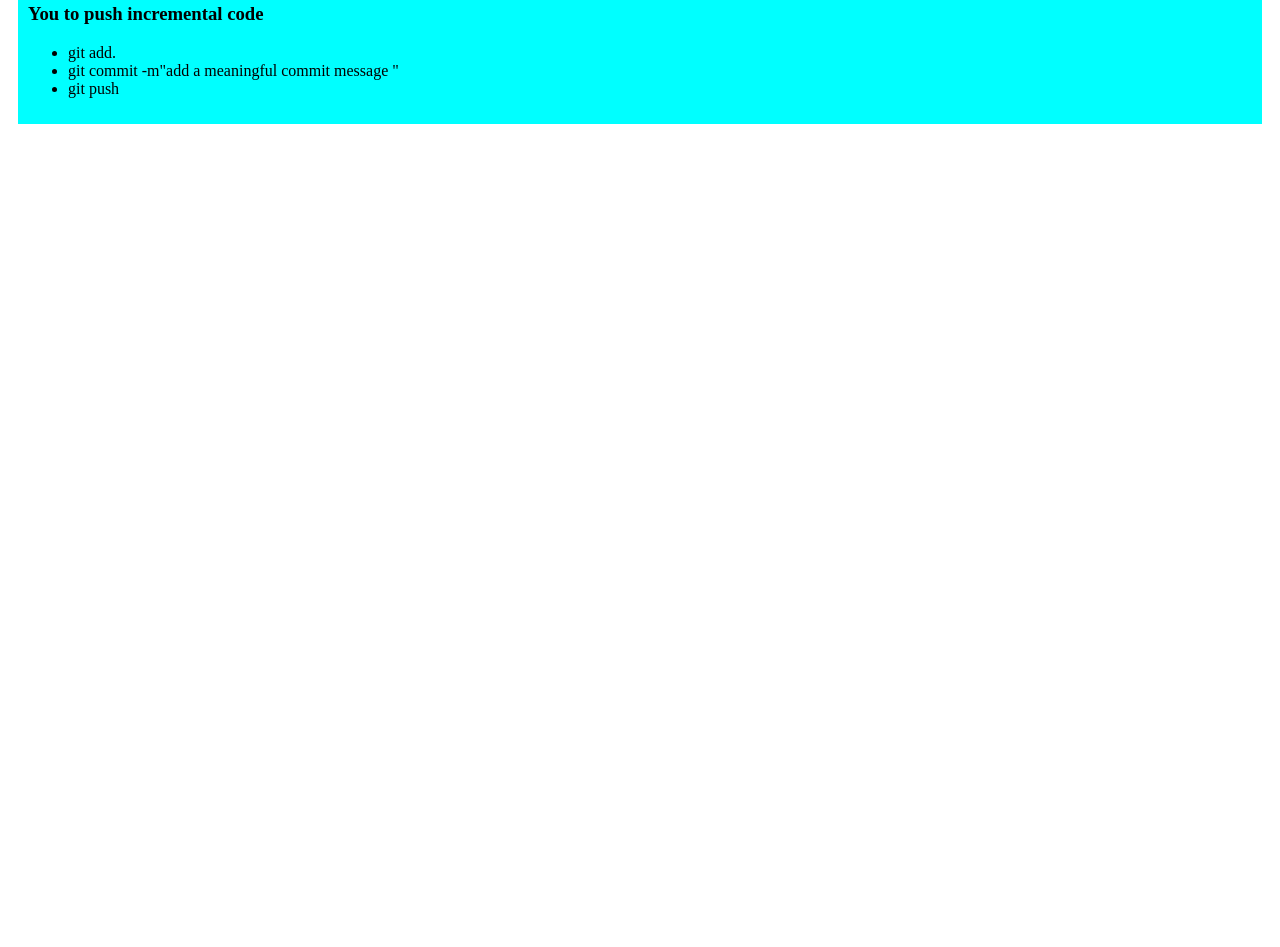
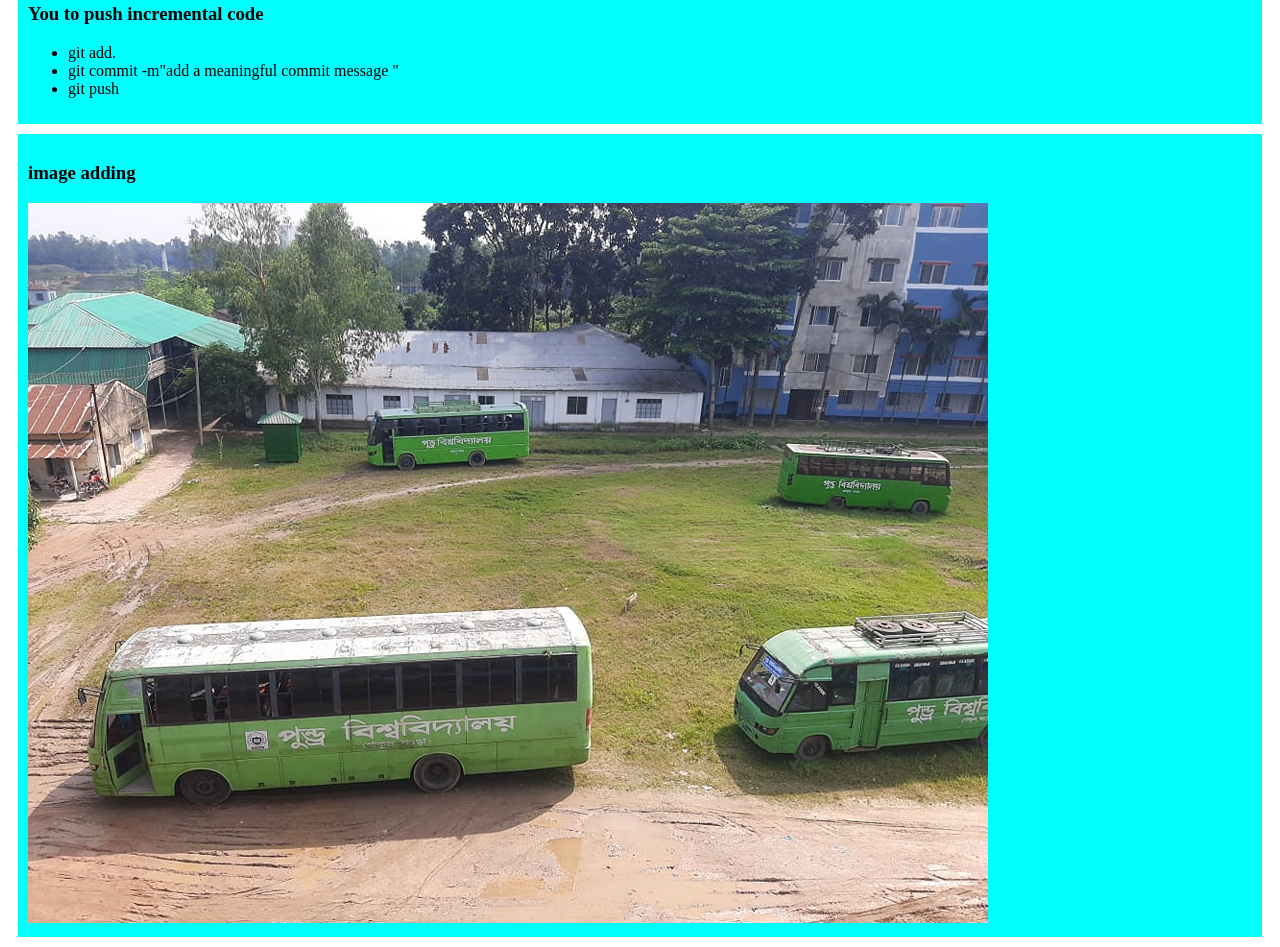
Before and after one commit to AmitKumarSaha093/my-first-github-repo, a plain HTML site: page Index.html in a window 1280 px wide. Shown: the part 460-1407 px from the top of the page. Before the commit the page ends 800 px from the top, so only its background shows below. Drawn offline with Linux system fonts and the light colour scheme.

Commit message:
image added

```diff
--- a/Index.html
+++ b/Index.html
@@ -30,5 +30,9 @@
         <li>git push</li>
     </ul>
     </div>
+    <div>
+        <h3> image adding</h3>
+        <img src="images/p.jpg" alt="">
+    </div>
 </body>
 </html>
```
Also changed, not shown: images/p.jpg (added).
